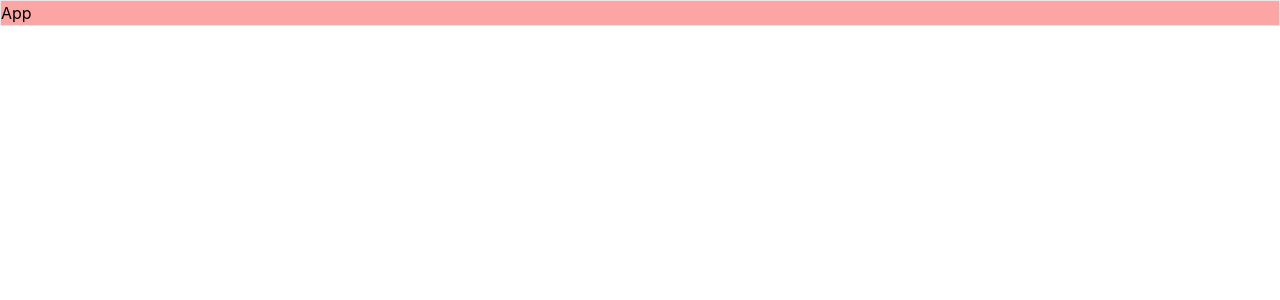
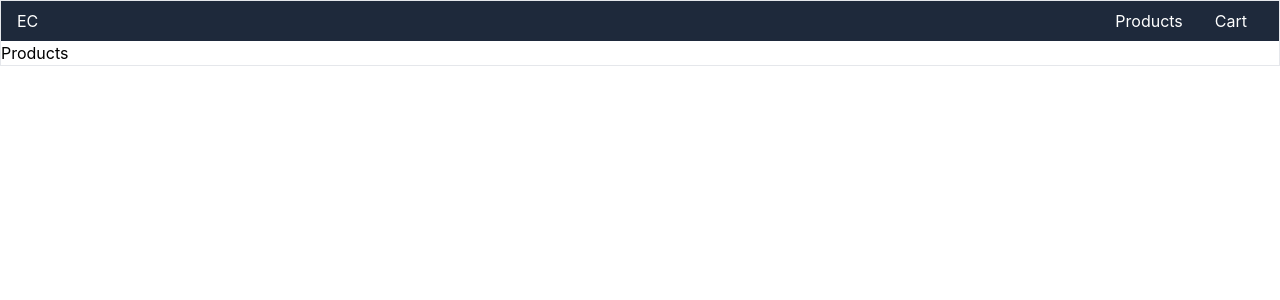
Before and after one commit to AkshithaReddy1899/e-commerce-website, a React (Create React App) app: page / in a window 1280 px wide. Shown: the top 300 px of the page. Built offline with nearby package versions, Linux system fonts and the light colour scheme.

Commit message:
Navigate using react-router

```diff
--- a/package.json
+++ b/package.json
@@ -10,6 +10,7 @@
     "postcss": "^8.4.16",
     "react": "^18.2.0",
     "react-dom": "^18.2.0",
+    "react-router-dom": "^6.4.1",
     "react-scripts": "5.0.1",
     "tailwindcss": "^3.1.8",
     "web-vitals": "^2.1.4"
--- a/src/App.js
+++ b/src/App.js
@@ -1,7 +1,16 @@
+import { Routes, Route } from 'react-router-dom';
+import Nav from './components/Nav';
+import Products from './components/Products';
+import Checkout from './components/Checkout';
+
 function App() {
   return (
-    <div className="App border bg-red-300">
-      App
+    <div className="App border">
+      <Nav />
+      <Routes>
+        <Route path="/" element={<Products />} />
+        <Route path="/checkout" element={<Checkout />} />
+      </Routes>
     </div>
   );
 }
--- /dev/null
+++ b/src/components/Checkout.jsx
@@ -0,0 +1,10 @@
+import React from 'react';
+
+const Checkout = () => {
+	console.log('Checkout')
+	return (
+		<div>Checkout</div>
+	);
+};
+
+export default Checkout;
--- /dev/null
+++ b/src/components/Nav.jsx
@@ -0,0 +1,17 @@
+import React from 'react';
+import { Link } from 'react-router-dom';
+
+const Nav = () => {
+  console.log('Nav');
+  return (
+    <div className="bg-slate-800 text-white flex justify-between items-center h-10 px-4">
+      <p>EC</p>
+      <ul className="flex flex-row">
+        <li className="mx-4"><Link to="/">Products</Link></li>
+        <li className="mx-4"><Link to="/checkout">Cart</Link></li>
+      </ul>
+    </div>
+  );
+};
+
+export default Nav;
--- /dev/null
+++ b/src/components/Products.jsx
@@ -0,0 +1,10 @@
+import React from 'react';
+
+const Products = () => {
+	console.log('Products');
+	return (
+		<div>Products</div>
+	);
+};
+
+export default Products;
--- a/src/index.js
+++ b/src/index.js
@@ -1,5 +1,6 @@
 import React from 'react';
 import ReactDOM from 'react-dom/client';
+import { BrowserRouter } from 'react-router-dom';
 import './index.css';
 import App from './App';
 import reportWebVitals from './reportWebVitals';
@@ -7,7 +8,9 @@ import reportWebVitals from './reportWebVitals';
 const root = ReactDOM.createRoot(document.getElementById('root'));
 root.render(
   <React.StrictMode>
-    <App />
+    <BrowserRouter>
+      <App />
+    </BrowserRouter>
   </React.StrictMode>
 );
 
```
Also changed, not shown: src/components/ThankYou.jsx (added), 1 other file (tests, documents, lock files or other folders).
